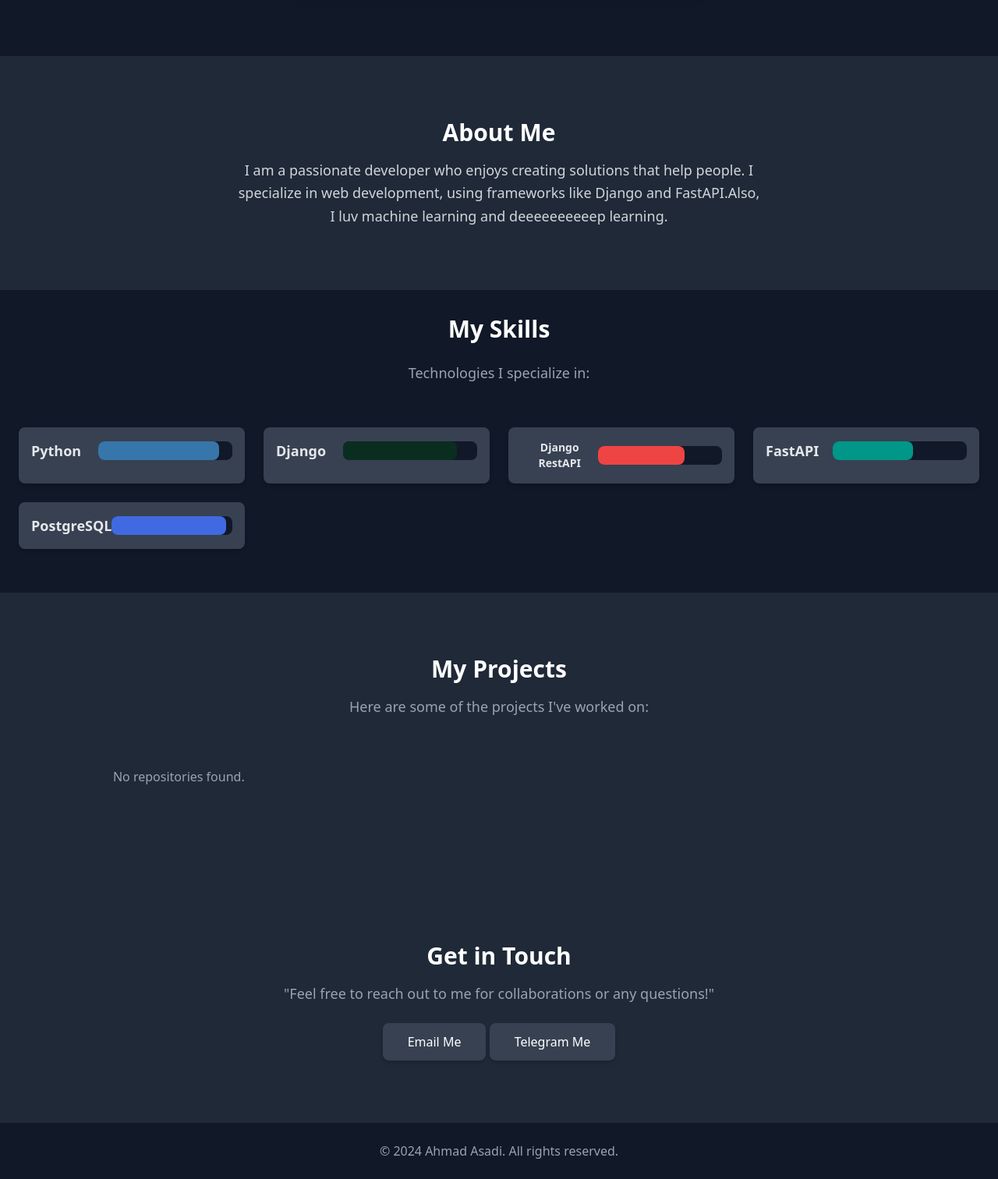
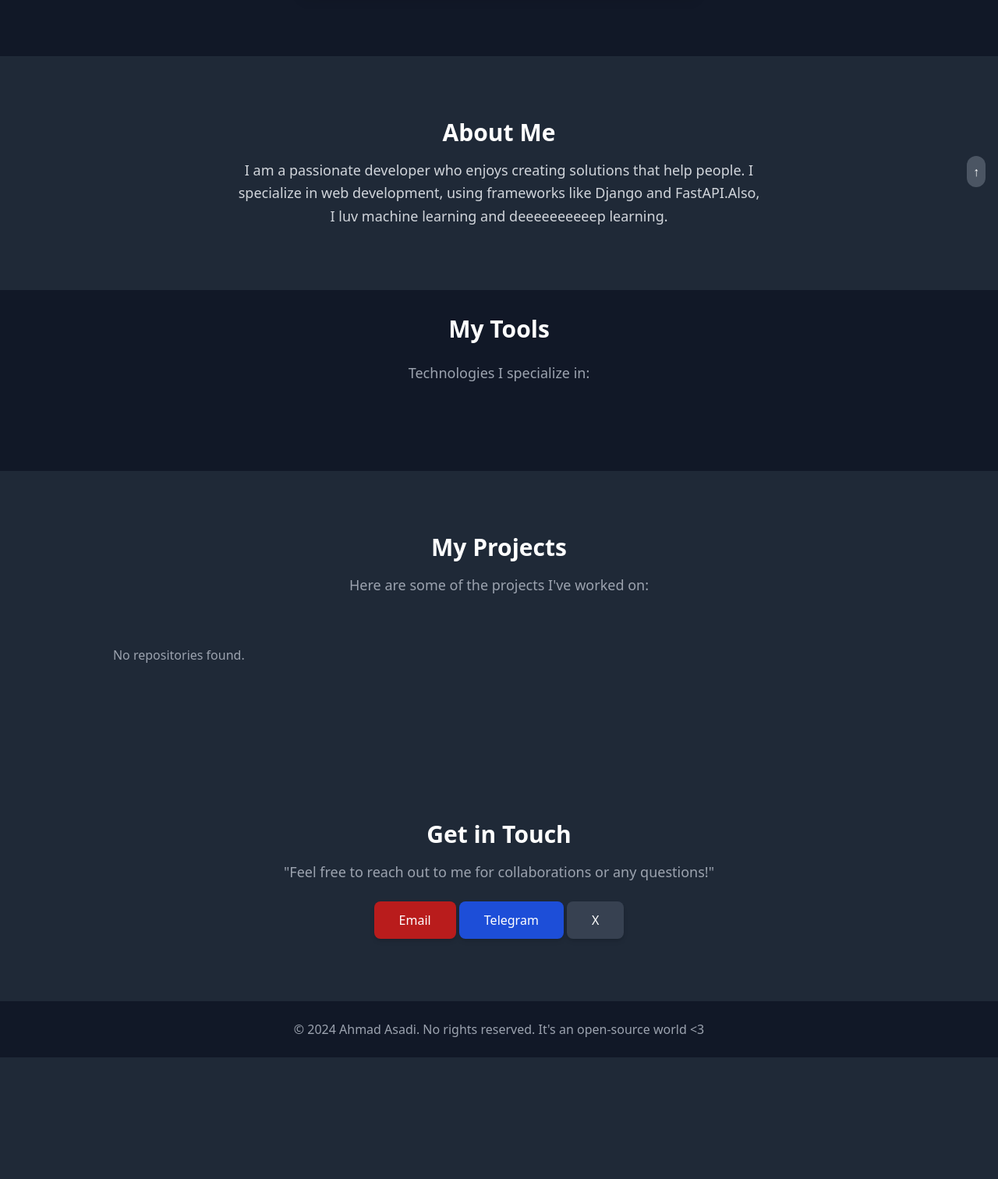
Before and after one commit to ahMADASSadi/MADASSandD, a Django app: page /en-us/ in a window 1280 px wide. Shown: the part 544-2056 px from the top of the page at 78% size. After the commit the page ends 1900 px from the top, so only its background shows below. Run offline with Django 5.2, Linux system fonts and the light colour scheme; data that the repository does not hold is empty; some libraries are stand-ins or nearby versions.

Commit message:
♻️ Refactor templates
templates such as index, skills and base refactored and cleaned up

```diff
--- a/app/templates/app/index.html
+++ b/app/templates/app/index.html
@@ -18,20 +18,26 @@
       </p>
       <a
         href="mailto:madassandd@gmail.com"
-        class="mt-6 inline-block bg-gray-700 text-white py-3 px-8 rounded-lg shadow-md hover:bg-gray-600 transition duration-300"
-        >{% trans "Email Me" %}</a
+        class="mt-6 inline-block bg-red-700 text-white py-3 px-8 rounded-lg shadow-md hover:bg-red-600 transition duration-300"
+        >{% trans "Email" %}</a
       >
       <a
         href="https://t.me/MADASSandD"
-        class="mt-6 inline-block bg-gray-700 text-white py-3 px-8 rounded-lg shadow-md hover:bg-gray-600 transition duration-300"
-        >{% trans "Telegram Me" %}</a
+        class="mt-6 inline-block bg-blue-700 text-white py-3 px-8 rounded-lg shadow-md hover:bg-blue-600 transition duration-300"
+        >{% trans "Telegram" %}</a
       >
+      <a
+      href="https://x.com/MADASSandD"
+      class="mt-6 inline-block bg-gray-700 text-white py-3 px-8 rounded-lg shadow-md hover:bg-gray-600 transition duration-300"
+      >{% trans "X" %}</a
+      >
+
     </div>
   </section>
 
   <!-- Footer -->
   <footer class="bg-gray-900 py-6 text-center text-gray-400">
-    <p>&copy; 2024 Ahmad Asadi. {% trans "All rights reserved." %}</p>
+    <p>&copy; 2024 Ahmad Asadi. {% trans "No rights reserved. It's an open-source world <3" %}</p>
   </footer>
 
   {% endblock index_html %}
--- a/app/templates/app/skills.html
+++ b/app/templates/app/skills.html
@@ -2,57 +2,26 @@
 <section id="skills" class="py-8 bg-gray-900">
   <div class="container mx-auto text-center">
     <h2 class="text-3xl font-semibold mb-6 text-white">
-      {% trans "My Skills" %}
+      {% trans "My Tools" %}
     </h2>
     <p class="text-lg text-gray-400 mb-8">
       {% trans "Technologies I specialize in:" %}
     </p>
-    <div class="grid grid-cols-1 sm:grid-cols-2 lg:grid-cols-4 gap-6 w-full  p-6">
+    <div
+      class="grid grid-cols-1 sm:grid-cols-2 lg:grid-cols-4 gap-6 w-full p-6"
+    >
       <!-- Skill Card -->
-      <div class="bg-gray-700 p-4 rounded-lg shadow-md">
-          <div class="flex items-center justify-between">
-              <span class="text-lg font-semibold">Python</span>
-              <div class="w-2/3 bg-gray-900 rounded-lg h-6">
-                  <div class="bg-[#3776AB] h-6 rounded-lg" style="width: 90%;"></div>
-              </div>
-          </div>
+      {% for skill in skills %}
+      <div class="bg-gray-700 p-2 rounded-lg shadow-md bg-[{{skill.color}}]">
+        {% if skill.text_color %}
+        <span class="text-lg font-semibold text-{{skill.text_color}} px-2 py-1 rounded">
+        {% else %}
+        <span class="text-lg font-semibold text-white px-2 py-1 rounded">
+        {% endif %}
+            {{skill.name}}
+        </span>
       </div>
-
-      <div class="bg-gray-700 p-4 rounded-lg shadow-md">
-          <div class="flex items-center justify-between">
-              <span class="text-lg font-semibold">Django</span>
-              <div class="w-2/3 bg-gray-900 rounded-lg h-6">
-                  <div class="bg-[#092E20] h-6 rounded-lg" style="width: 85%;"></div>
-              </div>
-          </div>
-      </div>
-
-      <div class="bg-gray-700 p-4 rounded-lg shadow-md">
-          <div class="flex items-center justify-between">
-              <span class="text-sm font-semibold">Django RestAPI</span>
-              <div class="w-2/3 bg-gray-900 rounded-lg h-6">
-                  <div class="bg-red-500 h-6 rounded-lg" style="width: 70%;"></div>
-              </div>
-          </div>
-      </div>
-
-      <div class="bg-gray-700 p-4 rounded-lg shadow-md">
-          <div class="flex items-center justify-between">
-              <span class="text-lg font-semibold">FastAPI</span>
-              <div class="w-2/3 bg-gray-900 rounded-lg h-6">
-                  <div class="bg-[#009688] h-6 rounded-lg" style="width: 60%;"></div>
-              </div>
-          </div>
-      </div>
-
-      <div class="bg-gray-700 p-4 rounded-lg shadow-md">
-          <div class="flex items-center justify-between">
-              <span class="text-lg font-semibold">PostgreSQL</span>
-              <div class="w-2/3 bg-gray-900 rounded-lg h-6">
-                  <div class="bg-[#4169E1] h-6 rounded-lg" style="width: 95%;"></div>
-              </div>
-          </div>
-      </div>
-  </div>
+      {%endfor%}
+    </div>
   </div>
 </section>
--- a/templates/base.html
+++ b/templates/base.html
@@ -11,6 +11,7 @@
   <link href="https://cdnjs.cloudflare.com/ajax/libs/font-awesome/5.15.4/css/all.min.css" rel="stylesheet">
   <link href="https://fonts.googleapis.com/css2?family=Roboto:wght@400;500&display=swap" rel="stylesheet" />
   <link rel="stylesheet" href="{% static 'css/style.css' %}" />
+  <link rel="shortcut icon" href="{{user_info.avatar_url}}" type="image/x-icon">
   <title>{% block title %} MADASSandD Portfolio {% endblock title %}</title>
 </head>
 <body class="bg-gray-900 text-gray-200 font-roboto">
@@ -18,5 +19,8 @@
   {% include 'language_selector.html' %}
   {% block index_html %} {% endblock index_html %}
   {% block index_script %} {%endblock index_script %}
+  <button onclick="window.scrollTo({top: 0, behavior: 'smooth'})" class="fixed bottom-4 right-4 p-2 bg-gray-600 text-white rounded-full">
+    ↑
+  </button>
 </body>
 </html>
```
